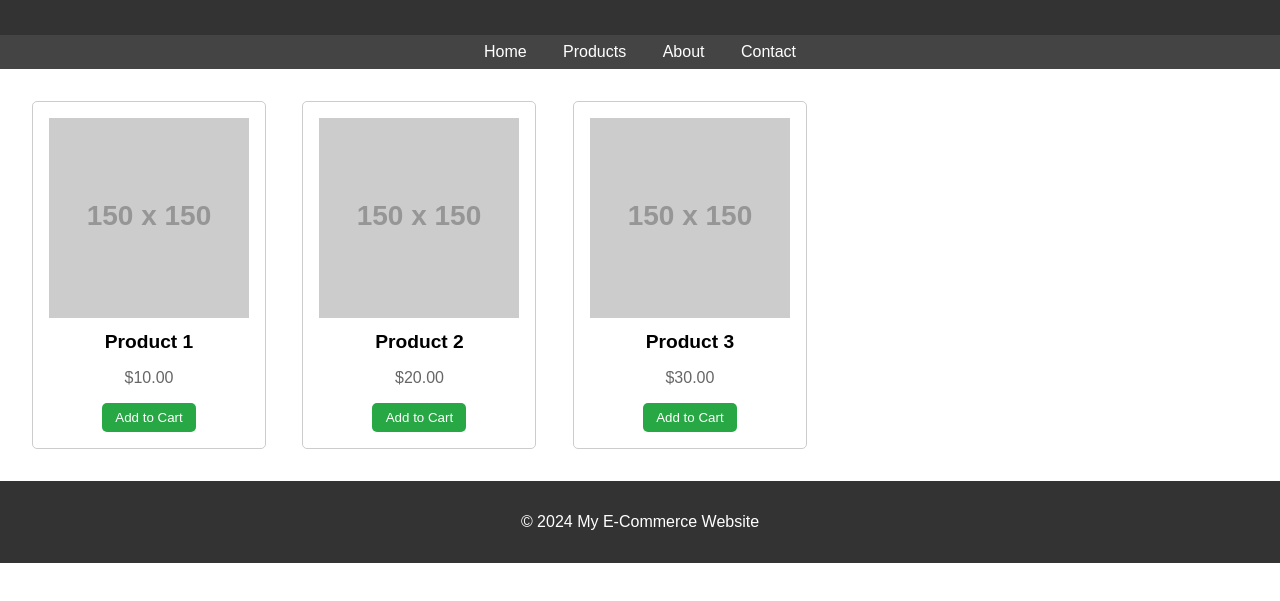
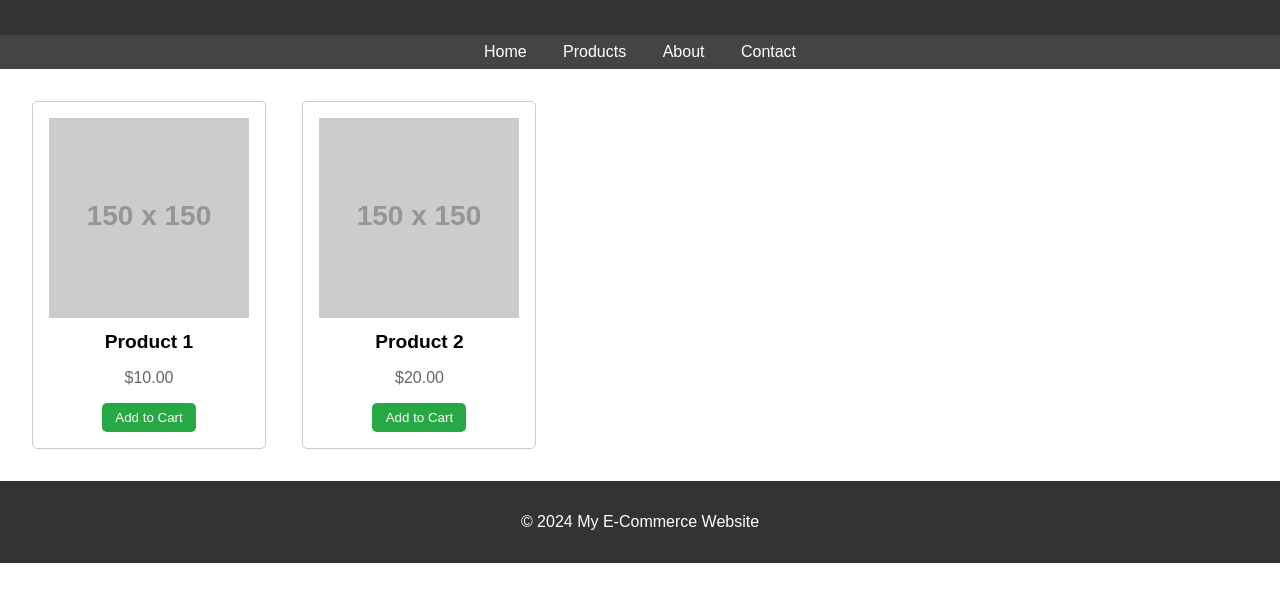
Before and after one commit to khuranaraghav/testRepo, a plain HTML site: page index.html in a window 1280 px wide. Shown: the part 77-678 px from the top of the page. Drawn offline with Linux system fonts and the light colour scheme; placeholder pictures from the web are drawn by us.

Commit message:
remove product 3

```diff
--- a/index.html
+++ b/index.html
@@ -84,12 +84,6 @@
             <p>$20.00</p>
             <button>Add to Cart</button>
         </div>
-        <div class="product">
-            <img src="https://via.placeholder.com/150" alt="Product Image">
-            <h2>Product 3</h2>
-            <p>$30.00</p>
-            <button>Add to Cart</button>
-        </div>
     </div>
 
     <footer>
```
